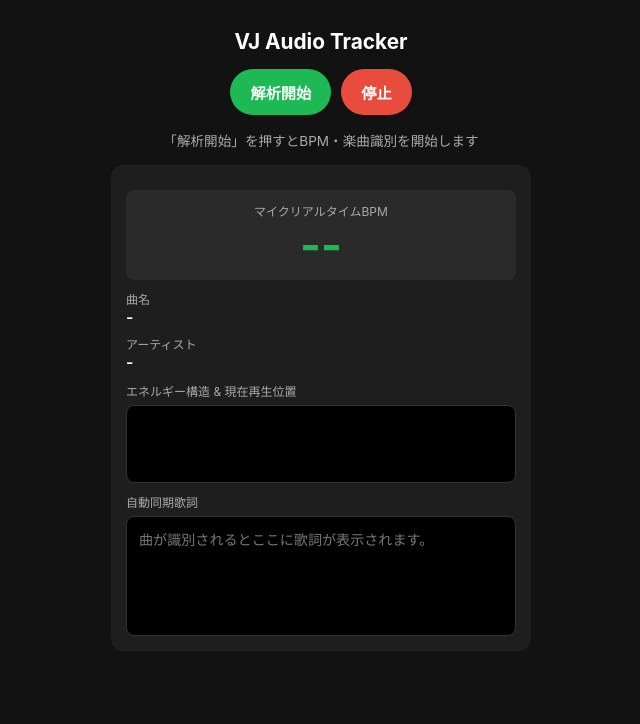
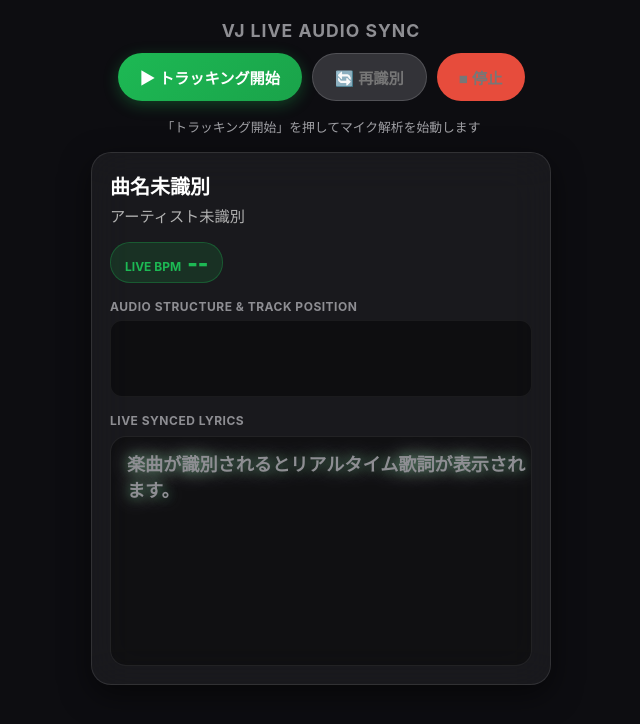
Before and after one commit to shiso-09/vj-audio-tracker, a website: page public/index.html in a window 1280 px wide. Shown: the whole page, without its empty margins (319-959 px from the left). Drawn offline with Linux system fonts and the light colour scheme.

Commit message:
Update index.html

```diff
--- a/public/index.html
+++ b/public/index.html
@@ -3,145 +3,294 @@
 <head>
   <meta charset="UTF-8">
   <meta name="viewport" content="width=device-width, initial-scale=1.0">
-  <title>VJ Audio & BPM Sync Tracker</title>
+  <title>VJ Audio & Live Lyrics Tracker</title>
   <style>
+    * {
+      box-sizing: border-box;
+      margin: 0;
+      padding: 0;
+    }
     body {
-      font-family: -apple-system, BlinkMacSystemFont, "Segoe UI", Roboto, sans-serif;
-      background-color: #121212;
+      font-family: -apple-system, BlinkMacSystemFont, "SF Pro Display", "Segoe UI", Roboto, sans-serif;
+      background-color: #0d0d11;
       color: #ffffff;
       display: flex;
       flex-direction: column;
       align-items: center;
       min-height: 100vh;
-      margin: 0;
-      padding: 15px;
-      box-sizing: border-box;
+      padding: 20px 15px;
+      overflow-x: hidden;
+      position: relative;
+    }
+    /* 動的背景グラデーション効果 */
+    .bg-blur {
+      position: fixed;
+      top: -20%;
+      left: -20%;
+      width: 140%;
+      height: 140%;
+      background-size: cover;
+      background-position: center;
+      filter: blur(80px) brightness(0.25);
+      z-index: -1;
+      transition: background-image 1s ease-in-out;
     }
     .container {
-      max-width: 420px;
+      max-width: 460px;
       width: 100%;
+      display: flex;
+      flex-direction: column;
+      gap: 16px;
+    }
+    header {
       text-align: center;
     }
-    h1 { font-size: 1.3rem; margin-bottom: 15px; }
-    .btn-group { display: flex; gap: 10px; justify-content: center; margin-bottom: 15px; }
+    h1 {
+      font-size: 1.1rem;
+      font-weight: 700;
+      letter-spacing: 1px;
+      color: #8e8e93;
+      text-transform: uppercase;
+      margin-bottom: 12px;
+    }
+    .btn-group {
+      display: flex;
+      gap: 10px;
+      justify-content: center;
+    }
     button {
-      background-color: #1db954;
+      background: linear-gradient(135deg, #1db954, #1aa34a);
       color: white;
       border: none;
-      padding: 12px 20px;
+      padding: 12px 22px;
       font-size: 0.95rem;
-      font-weight: bold;
+      font-weight: 700;
       border-radius: 30px;
       cursor: pointer;
+      box-shadow: 0 4px 15px rgba(29, 185, 84, 0.3);
+      transition: all 0.2s ease;
+      display: flex;
+      align-items: center;
+      gap: 6px;
     }
-    button:disabled { background-color: #555; }
+    button:active {
+      transform: scale(0.96);
+    }
+    button:disabled {
+      background: #333338;
+      color: #777;
+      box-shadow: none;
+      cursor: not-allowed;
+    }
+    .btn-secondary {
+      background: rgba(255, 255, 255, 0.12);
+      backdrop-filter: blur(10px);
+      box-shadow: none;
+      border: 1px solid rgba(255, 255, 255, 0.15);
+    }
+
+    .status-text {
+      font-size: 0.8rem;
+      color: #a0a0a5;
+      text-align: center;
+      min-height: 1.2em;
+    }
+
+    /* メインカード */
     .card {
-      background-color: #1e1e1e;
+      background: rgba(255, 255, 255, 0.05);
+      backdrop-filter: blur(20px);
+      border: 1px solid rgba(255, 255, 255, 0.1);
+      border-radius: 20px;
+      padding: 18px;
+      display: flex;
+      flex-direction: column;
+      gap: 16px;
+      box-shadow: 0 10px 30px rgba(0, 0, 0, 0.5);
+    }
+
+    /* アートワーク & 曲情報 (横並び) */
+    .track-header {
+      display: flex;
+      align-items: center;
+      gap: 16px;
+    }
+    .album-art {
+      width: 80px;
+      height: 80px;
       border-radius: 12px;
-      padding: 15px;
-      margin-top: 15px;
-      text-align: left;
+      object-fit: cover;
+      background: #222;
+      box-shadow: 0 6px 18px rgba(0, 0, 0, 0.6);
+      flex-shrink: 0;
+      display: none;
     }
-    .bpm-box {
-      background: #2a2a2a;
-      padding: 12px;
-      border-radius: 8px;
-      margin: 10px 0;
-      text-align: center;
+    .track-info {
+      flex: 1;
+      overflow: hidden;
     }
-    .bpm-num { font-size: 2.8rem; font-weight: bold; color: #1db954; line-height: 1; margin-top: 4px; }
-    .info-item { margin-bottom: 8px; }
-    .info-label { font-size: 0.75rem; color: #aaa; }
-    .info-value { font-size: 1.0rem; font-weight: 600; }
+    .track-title {
+      font-size: 1.25rem;
+      font-weight: 800;
+      color: #ffffff;
+      white-space: nowrap;
+      overflow: hidden;
+      text-overflow: ellipsis;
+      margin-bottom: 4px;
+    }
+    .track-artist {
+      font-size: 0.95rem;
+      color: #b3b3b3;
+      white-space: nowrap;
+      overflow: hidden;
+      text-overflow: ellipsis;
+    }
 
+    /* BPM表示 */
+    .bpm-badge {
+      display: inline-flex;
+      align-items: baseline;
+      gap: 6px;
+      background: rgba(29, 185, 84, 0.15);
+      border: 1px solid rgba(29, 185, 84, 0.3);
+      padding: 6px 14px;
+      border-radius: 20px;
+      align-self: flex-start;
+    }
+    .bpm-label {
+      font-size: 0.75rem;
+      color: #1db954;
+      font-weight: 700;
+      text-transform: uppercase;
+    }
+    .bpm-val {
+      font-size: 1.4rem;
+      font-weight: 900;
+      color: #1db954;
+    }
+
+    /* 波形表示 */
+    .graph-section {
+      display: flex;
+      flex-direction: column;
+      gap: 6px;
+    }
+    .section-title {
+      font-size: 0.75rem;
+      font-weight: 700;
+      color: #8e8e93;
+      text-transform: uppercase;
+      letter-spacing: 0.5px;
+    }
     .graph-container {
-      margin-top: 6px;
-      background: #000;
-      border-radius: 8px;
-      padding: 8px;
-      border: 1px solid #333;
+      background: rgba(0, 0, 0, 0.4);
+      border-radius: 12px;
+      padding: 10px;
+      border: 1px solid rgba(255, 255, 255, 0.05);
     }
     canvas {
       width: 100%;
-      height: 60px;
+      height: 55px;
       display: block;
     }
 
-    .lyrics-wrapper {
+    /* Apple Music / Spotify ライブ歌詞スタイル */
+    .lyrics-section {
       display: flex;
-      gap: 12px;
-      margin-top: 6px;
-      align-items: stretch;
-    }
-    .album-art {
-      width: 120px;
-      height: 120px;
-      border-radius: 8px;
-      object-fit: cover;
-      flex-shrink: 0;
-      border: 1px solid #333;
-      display: none;
-      background-color: #222;
+      flex-direction: column;
+      gap: 8px;
     }
     .lyrics-container {
-      flex: 1;
-      background: #000;
-      border-radius: 8px;
-      padding: 12px;
-      height: 120px;
+      background: rgba(0, 0, 0, 0.35);
+      border-radius: 16px;
+      padding: 16px;
+      height: 230px;
       overflow-y: auto;
-      font-size: 0.88rem;
-      line-height: 1.6;
-      color: #777;
-      border: 1px solid #333;
-      box-sizing: border-box;
+      border: 1px solid rgba(255, 255, 255, 0.08);
       scroll-behavior: smooth;
+      display: flex;
+      flex-direction: column;
+      gap: 14px;
+    }
+    .lyrics-container::-webkit-scrollbar {
+      width: 4px;
+    }
+    .lyrics-container::-webkit-scrollbar-thumb {
+      background: rgba(255, 255, 255, 0.2);
+      border-radius: 4px;
     }
     .lyric-line {
-      margin-bottom: 8px;
-      transition: color 0.2s ease, font-weight 0.2s ease, transform 0.2s ease;
+      font-size: 1.25rem;
+      font-weight: 700;
+      color: rgba(255, 255, 255, 0.35);
+      line-height: 1.4;
+      transition: all 0.35s cubic-bezier(0.25, 1, 0.5, 1);
+      transform-origin: left center;
+      filter: blur(0.5px);
     }
+    /* 歌い終わった過去行 */
+    .lyric-line.passed {
+      color: rgba(255, 255, 255, 0.6);
+      filter: none;
+    }
+    /* 現在歌唱中の行 (強力なハイライト) */
     .lyric-line.active {
-      color: #1db954;
-      font-weight: bold;
-      font-size: 0.95rem;
+      color: #ffffff;
+      font-size: 1.5rem;
+      font-weight: 900;
+      transform: scale(1.03);
+      filter: none;
+      text-shadow: 0 0 20px rgba(255, 255, 255, 0.6), 0 0 10px rgba(29, 185, 84, 0.4);
     }
   </style>
 </head>
 <body>
+  <div id="bgBlur" class="bg-blur"></div>
+
   <div class="container">
-    <h1>VJ Audio Tracker</h1>
+    <header>
+      <h1>VJ Live Audio Sync</h1>
+      <div class="btn-group">
+        <button id="startBtn">▶ トラッキング開始</button>
+        <button id="refreshBtn" class="btn-secondary" disabled>🔄 再識別</button>
+        <button id="stopBtn" style="background: #e74c3c;" disabled>■ 停止</button>
+      </div>
+    </header>
 
-    <div class="btn-group">
-      <button id="startBtn">解析開始</button>
-      <button id="stopBtn" style="background-color: #e74c3c;" disabled>停止</button>
-    </div>
-    <div id="status" style="font-size:0.85rem; color:#aaa;">「解析開始」を押すとBPM・楽曲識別を開始します</div>
+    <div id="status" class="status-text">「トラッキング開始」を押してマイク解析を始動します</div>
 
     <div class="card">
-      <div class="bpm-box">
-        <div class="info-label">マイクリアルタイムBPM</div>
-        <div id="realtimeBpmVal" class="bpm-num">--</div>
+      <!-- アートワーク & 曲名（横並び） -->
+      <div class="track-header">
+        <img id="albumArt" class="album-art" src="" alt="Album Art">
+        <div class="track-info">
+          <div id="titleVal" class="track-title">曲名未識別</div>
+          <div id="artistVal" class="track-artist">アーティスト未識別</div>
+        </div>
       </div>
 
-      <div class="info-item">
-        <div class="info-label">曲名</div>
-        <div id="titleVal" class="info-value">-</div>
-      </div>
-      <div class="info-item">
-        <div class="info-label">アーティスト</div>
-        <div id="artistVal" class="info-value">-</div>
+      <!-- リアルタイムBPM -->
+      <div class="bpm-badge">
+        <span class="bpm-label">Live BPM</span>
+        <span id="realtimeBpmVal" class="bpm-val">--</span>
       </div>
 
-      <div class="info-label" style="margin-top:10px;">エネルギー構造 & 現在再生位置</div>
+      <!-- 波形エネルギー -->
+      <div class="graph-section">
+        <div class="section-title">AUDIO STRUCTURE & TRACK POSITION</div>
         <div class="graph-container">
-        <canvas id="energyCanvas" width="380" height="60"></canvas>
+          <canvas id="energyCanvas" width="400" height="55"></canvas>
+        </div>
       </div>
 
-      <div class="info-label" style="margin-top:10px;">自動同期歌詞</div>
-      <div class="lyrics-wrapper">
-        <img id="albumArt" class="album-art" src="" alt="Album Art">
-        <div id="lyricsBox" class="lyrics-container">曲が識別されるとここに歌詞が表示されます。</div>
+      <!-- ライブ歌詞 -->
+      <div class="lyrics-section">
+        <div class="section-title">LIVE SYNCED LYRICS</div>
+        <div id="lyricsBox" class="lyrics-container">
+          <div class="lyric-line active" style="font-size: 1.1rem; color: #8e8e93;">
+            楽曲が識別されるとリアルタイム歌詞が表示されます。
+          </div>
+        </div>
       </div>
     </div>
   </div>
@@ -154,18 +303,27 @@
     let syncAnimId = null;
 
     let realtimeBpm = null;
+    let lastStableBpm = null;
+    let bpmChangeCounter = 0;
+
     let segmentsData = [];
     let trackDurationSec = 0;
     let baseOffsetSec = 0;
     let identifyTime = 0;
     let parsedLyrics = [];
 
+    let autoRefreshTimer = null;
+    let isIdentifying = false;
+    const RECORD_DURATION_MS = 10000; // 識別精度向上のため10秒間録音
+
     const startBtn = document.getElementById('startBtn');
+    const refreshBtn = document.getElementById('refreshBtn');
     const stopBtn = document.getElementById('stopBtn');
     const statusDiv = document.getElementById('status');
     const realtimeBpmVal = document.getElementById('realtimeBpmVal');
     const lyricsBox = document.getElementById('lyricsBox');
     const albumArt = document.getElementById('albumArt');
+    const bgBlur = document.getElementById('bgBlur');
     const canvas = document.getElementById('energyCanvas');
     const ctx = canvas.getContext('2d');
 
@@ -178,7 +336,7 @@
         analyser = audioCtx.createAnalyser();
         microphone = audioCtx.createMediaStreamSource(stream);
 
-        // 低周波（キックドラム成分 140Hz以下）を抽出するローパスフィルター
+        // キックドラム（低音成分）を狙い撃ちする 140Hz ローパスフィルター
         lowpassFilter = audioCtx.createBiquadFilter();
         lowpassFilter.type = 'lowpass';
         lowpassFilter.frequency.setValueAtTime(140, audioCtx.currentTime);
@@ -206,35 +364,86 @@
           const avgEnergy = energyHistory.reduce((a, b) => a + b, 0) / energyHistory.length;
 
           const now = performance.now();
-          // 動的閾値によるピーク検知
           if (currentEnergy > avgEnergy * 1.35 && currentEnergy > 15 && (now - lastBeatTime) > 320) {
             if (lastBeatTime > 0) {
               const interval = now - lastBeatTime;
-              if (interval >= 330 && interval <= 1000) { // BPM 60 ~ 180の範囲
+              if (interval >= 330 && interval <= 1000) {
                 beatIntervals.push(interval);
                 if (beatIntervals.length > 10) beatIntervals.shift();
 
-                // メディアン（中央値）フィルタで外れ値を除去してBPMを安定化
                 const sorted = [...beatIntervals].sort((a, b) => a - b);
                 const medianInterval = sorted[Math.floor(sorted.length / 2)];
                 const calculated = Math.round(60000 / medianInterval);
 
                 if (!realtimeBpm) {
                   realtimeBpm = calculated;
+                  lastStableBpm = calculated;
                 } else {
-                  // スルーレート制限（急激な変化を抑えてスムーズに追従）
-                  realtimeBpm = Math.round(realtimeBpm * 0.7 + calculated * 0.3);
+                  realtimeBpm = Math.round(realtimeBpm * 0.75 + calculated * 0.25);
                 }
                 realtimeBpmVal.textContent = realtimeBpm;
+
+                // BPM急変（±15%以上の乖離が連続検知）による自動再識別トリガー
+                if (lastStableBpm && Math.abs(realtimeBpm - lastStableBpm) / lastStableBpm > 0.15) {
+                  bpmChangeCounter++;
+                  if (bpmChangeCounter >= 4) { // 約4ビート継続したら曲調変化と判定
+                    console.log('BPM/曲調変化を検知。自動再識別を実行します。');
+                    bpmChangeCounter = 0;
+                    lastStableBpm = realtimeBpm;
+                    triggerIdentify('BPM変化検知のため自動更新中...');
+                  }
+                } else {
+                  bpmChangeCounter = 0;
+                }
               }
             }
             lastBeatTime = now;
           }
         };
 
-        mediaRecorder = new MediaRecorder(stream);
+        startBtn.disabled = true;
+        refreshBtn.disabled = false;
+        stopBtn.disabled = false;
+
+        // 初回識別実行
+        triggerIdentify('マイク音声解析中 (10秒間)...');
+
+        // 1分間隔の定期自動更新タイマー設定
+        autoRefreshTimer = setInterval(() => {
+          triggerIdentify('定期自動更新中 (10秒間)...');
+        }, 60000);
+
+      } catch (err) {
+        alert('マイクアクセスが拒否されたか利用できません。');
+      }
+    });
+
+    // 手動更新ボタン
+    refreshBtn.addEventListener('click', () => {
+      triggerIdentify('手動更新中 (10秒間)...');
+    });
+
+    stopBtn.addEventListener('click', () => {
+      if (streamRef) streamRef.getTracks().forEach(t => t.stop());
+      if (audioCtx) audioCtx.close();
+      if (syncAnimId) cancelAnimationFrame(syncAnimId);
+      if (autoRefreshTimer) clearInterval(autoRefreshTimer);
+      startBtn.disabled = false;
+      refreshBtn.disabled = true;
+      stopBtn.disabled = true;
+      statusDiv.textContent = 'トラッキングを停止しました。';
+    });
+
+    // 10秒間のマイク録音と識別処理のリクエスト
+    function triggerIdentify(statusMessage) {
+      if (isIdentifying || !streamRef) return;
+      isIdentifying = true;
+
+      statusDiv.textContent = statusMessage;
       let chunks = [];
+      mediaRecorder = new MediaRecorder(streamRef);
       mediaRecorder.ondataavailable = e => chunks.push(e.data);
+
       mediaRecorder.onstop = async () => {
         statusDiv.textContent = '楽曲識別 & 構造解析中...';
         const blob = new Blob(chunks, { type: 'audio/wav' });
@@ -244,6 +453,7 @@
         try {
           const res = await fetch('/api/identify', { method: 'POST', body: formData });
           const data = await res.json();
+
           if (data.success) {
             document.getElementById('titleVal').textContent = data.title;
             document.getElementById('artistVal').textContent = data.artist;
@@ -251,17 +461,17 @@
             if (data.albumArtUrl) {
               albumArt.src = data.albumArtUrl;
               albumArt.style.display = 'block';
+              bgBlur.style.backgroundImage = `url(${data.albumArtUrl})`;
             } else {
               albumArt.style.display = 'none';
             }
 
-              // 歌詞データのパースとレンダリング
             if (data.syncedLyrics) {
               parsedLyrics = parseLrc(data.syncedLyrics);
               renderSyncedLyrics(parsedLyrics);
             } else {
               parsedLyrics = [];
-                lyricsBox.textContent = data.plainLyrics || '歌詞が見つかりませんでした。';
+              lyricsBox.innerHTML = `<div class="lyric-line active" style="font-size:1.0rem;">${data.plainLyrics || '歌詞が見つかりませんでした。'}</div>`;
             }
 
             segmentsData = (data.segments && data.segments.length > 0)
@@ -273,37 +483,25 @@
             identifyTime = performance.now();
 
             startSyncLoop();
-              statusDiv.textContent = '解析完了（同期表示中）';
+            statusDiv.textContent = 'トラッキング中（1分毎・BPM変化時に自動更新）';
           } else {
-              statusDiv.textContent = '楽曲が認識できませんでした。';
+            statusDiv.textContent = '楽曲が認識できませんでした。次回更新まで待機中...';
           }
         } catch (err) {
           statusDiv.textContent = '識別エラーが発生しました。';
+        } finally {
+          isIdentifying = false;
         }
       };
 
       mediaRecorder.start();
-        statusDiv.textContent = 'マイク解析中... (楽曲識別中)';
-        setTimeout(() => { if (mediaRecorder.state === 'recording') mediaRecorder.stop(); }, 5000);
+      setTimeout(() => {
+        if (mediaRecorder && mediaRecorder.state === 'recording') {
+          mediaRecorder.stop();
+        }
+      }, RECORD_DURATION_MS);
+    }
 
-        startBtn.disabled = true;
-        stopBtn.disabled = false;
-
-      } catch (err) {
-        alert('マイクアクセスが拒否されたか利用できません。');
-      }
-    });
-
-    stopBtn.addEventListener('click', () => {
-      if (streamRef) streamRef.getTracks().forEach(t => t.stop());
-      if (audioCtx) audioCtx.close();
-      if (syncAnimId) cancelAnimationFrame(syncAnimId);
-      startBtn.disabled = false;
-      stopBtn.disabled = true;
-      statusDiv.textContent = '停止しました。';
-    });
-
-    // LRCタイムスタンプ文字列のパース処理 ([00:12.34] -> 秒数)
     function parseLrc(lrcText) {
       const lines = lrcText.split('\n');
       const result = [];
@@ -336,7 +534,6 @@
       });
     }
 
-    // 再生位置と同期した歌詞ハイライト＆自動スクロールループ
     function startSyncLoop() {
       if (syncAnimId) cancelAnimationFrame(syncAnimId);
 
@@ -344,10 +541,8 @@
         const elapsedSec = (performance.now() - identifyTime) / 1000;
         const currentPosSec = baseOffsetSec + elapsedSec;
 
-        // 1. 波形グラフィック更新
         drawEnergyGraph(currentPosSec);
 
-        // 2. 歌詞同期＆スクロール更新
         if (parsedLyrics.length > 0) {
           let activeIndex = -1;
           for (let i = 0; i < parsedLyrics.length; i++) {
@@ -359,21 +554,30 @@
           }
 
           if (activeIndex !== -1) {
-            let currentActive = lyricsBox.querySelector('.lyric-line.active');
             let targetElem = document.getElementById(`lyric-line-${activeIndex}`);
 
-            if (targetElem && currentActive !== targetElem) {
-              if (currentActive) currentActive.classList.remove('active');
-              targetElem.classList.add('active');
+            if (targetElem && !targetElem.classList.contains('active')) {
+              // クラス状態の更新（過去行・現在行のグラデーション）
+              parsedLyrics.forEach((_, idx) => {
+                const elem = document.getElementById(`lyric-line-${idx}`);
+                if (elem) {
+                  elem.classList.remove('active', 'passed');
+                  if (idx < activeIndex) {
+                    elem.classList.add('passed');
+                  } else if (idx === activeIndex) {
+                    elem.classList.add('active');
+                  }
+                }
+              });
 
-              // 「現在行 ＋ 2行先」が歌詞表示エリア内に綺麗に収まるようにスクロール位置を補正
+              // 「現在行 ＋ 2行先」が歌詞ボックス内に収まるスクロール追従計算
               const targetAheadIndex = Math.min(activeIndex + 2, parsedLyrics.length - 1);
               const targetAheadElem = document.getElementById(`lyric-line-${targetAheadIndex}`);
 
               if (targetAheadElem) {
                 const containerHeight = lyricsBox.clientHeight;
                 const aheadElemBottom = targetAheadElem.offsetTop + targetAheadElem.offsetHeight;
-                const desiredScrollTop = aheadElemBottom - containerHeight + 10;
+                const desiredScrollTop = aheadElemBottom - containerHeight + 16;
 
                 if (lyricsBox.scrollTop < desiredScrollTop || lyricsBox.scrollTop > targetElem.offsetTop) {
                   lyricsBox.scrollTo({ top: Math.max(0, desiredScrollTop), behavior: 'smooth' });
```
Lines whose indentation alone changed are shown as unchanged.
